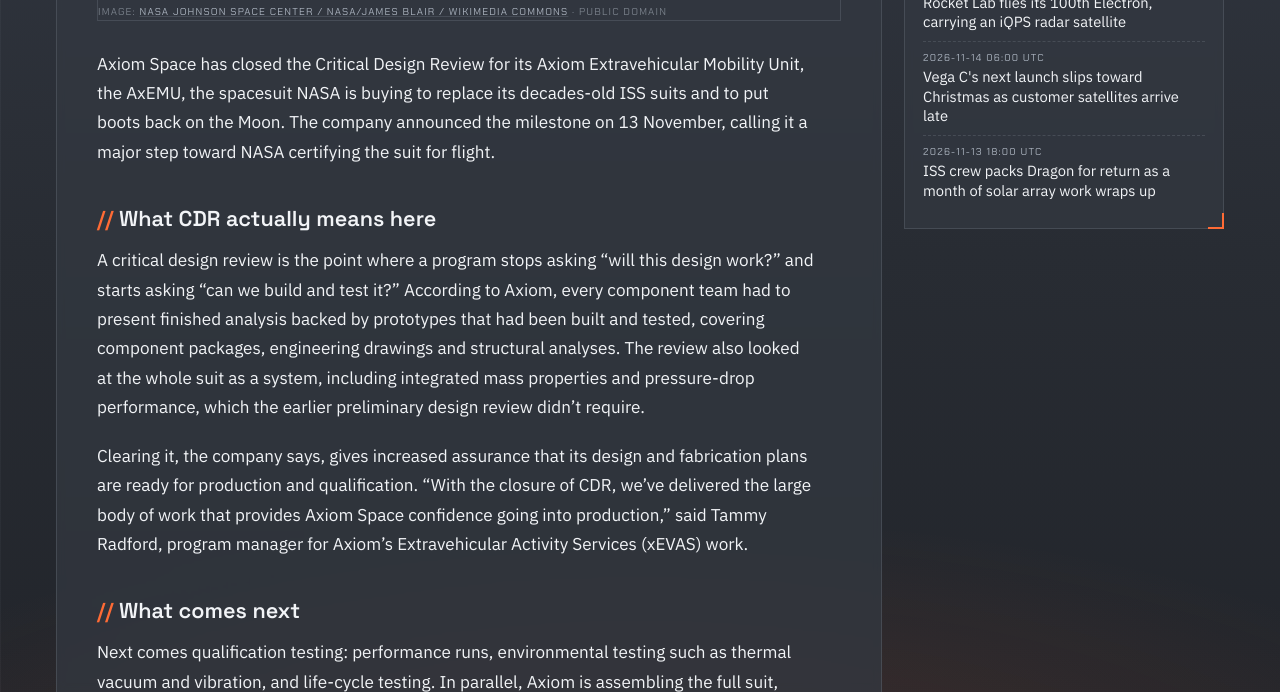
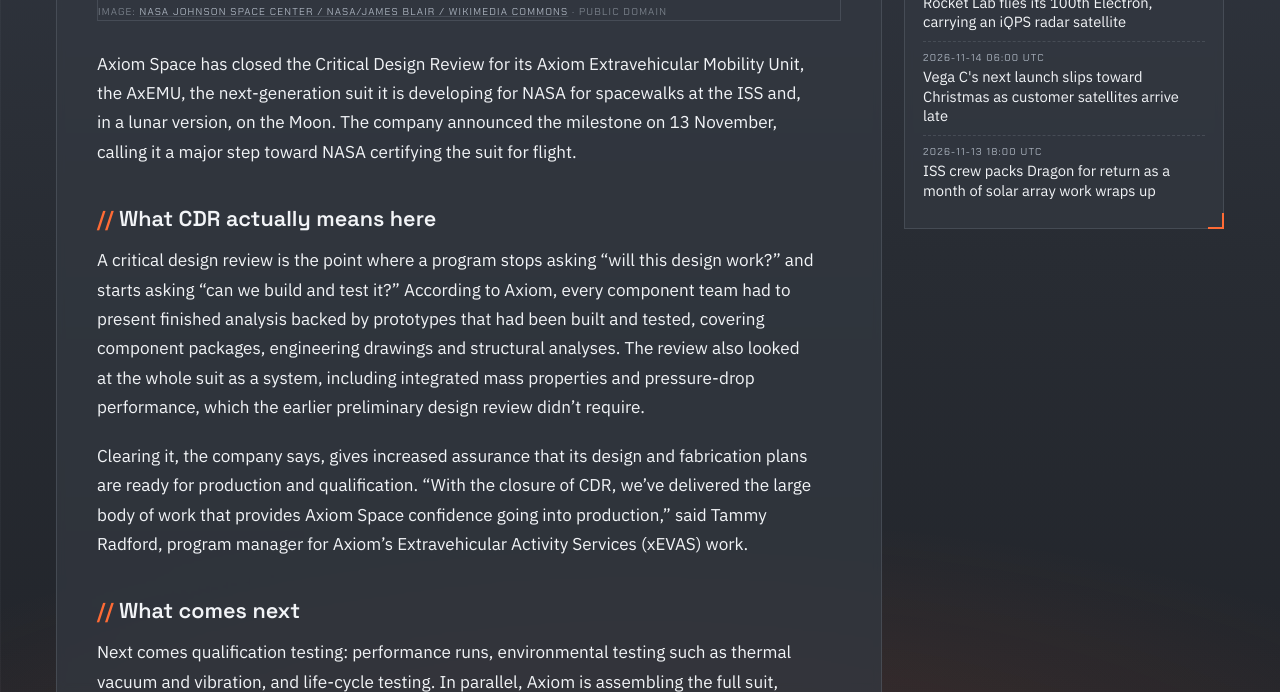
Before and after one commit to TomSomerville/spaceslop, a Jekyll site: the page built from _posts/2026-11-17-axiom-axemu-critical-design-review.md, in a window 1280 px wide and 900 px high, scrolled down 889 px, cut to the strip 208-900 px from the top of the window. Built offline with Jekyll 4.4.1, drawn with Linux system fonts in a browser that asks for light colours.

Commit message:
Axiom article: keep claims to the source

```diff
--- a/_posts/2026-11-17-axiom-axemu-critical-design-review.md
+++ b/_posts/2026-11-17-axiom-axemu-critical-design-review.md
@@ -16,7 +16,7 @@ sources:
     url: https://www.axiomspace.com/release/axiom-space-completes-nasas-critical-design-review-for-next-generation-spacesuit
 ---
 
-Axiom Space has closed the Critical Design Review for its Axiom Extravehicular Mobility Unit, the AxEMU, the spacesuit NASA is buying to replace its decades-old ISS suits and to put boots back on the Moon. The company announced the milestone on 13 November, calling it a major step toward NASA certifying the suit for flight.
+Axiom Space has closed the Critical Design Review for its Axiom Extravehicular Mobility Unit, the AxEMU, the next-generation suit it is developing for NASA for spacewalks at the ISS and, in a lunar version, on the Moon. The company announced the milestone on 13 November, calling it a major step toward NASA certifying the suit for flight.
 
 ## What CDR actually means here
 
```
